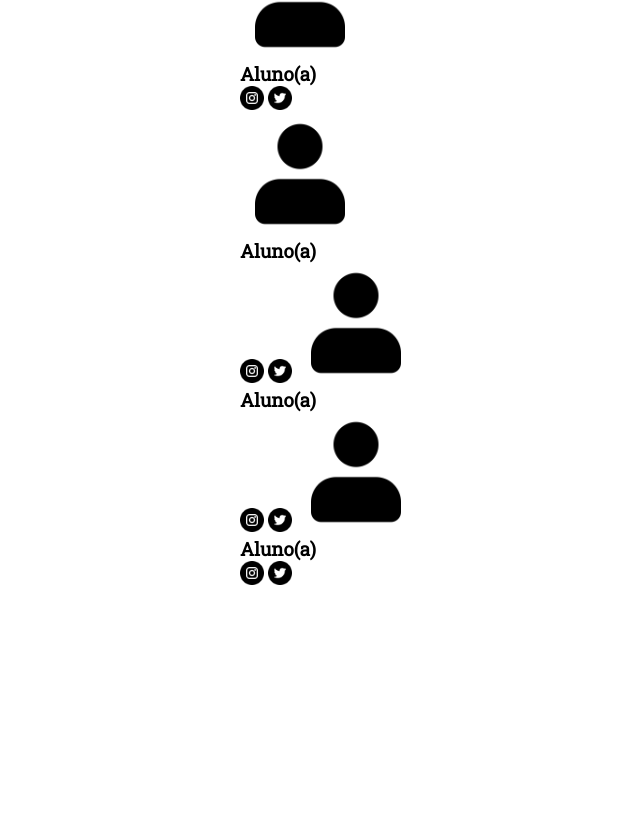
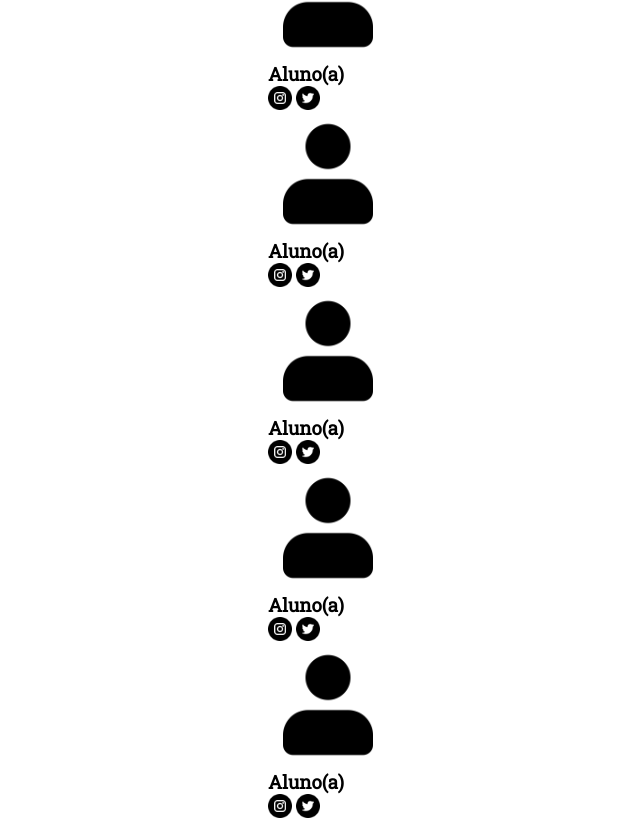
Before and after one commit to sasahvicentee/site-escola-alura2, a plain HTML site: page index.html in a window 1280 px wide. Shown: the part 929-1751 px from the top of the page, without its empty margins (56-696 px from the left). Before the commit the page ends 1518 px from the top, so only its background shows below. Drawn offline with Linux system fonts and the light colour scheme.

Commit message:
estudantes

```diff
--- a/index.html
+++ b/index.html
@@ -63,15 +63,35 @@
                             <span></span>
                             <span></span>
                             <span></span>
-                            <img class="estudante-imagem" src="img/pessoa.png" alt="foto-aluno"> </h2>
-                    <h3 class="estudante-nome"> Aluno(a) </h3>
-                    <img class="estudante-icone" src="img/instagram (1).png" alt="icone instagram"> <a href="https://instagram.com/samelavicentte"></a> </img>
-                    <img class="estudante-icone" src= "img/twitter.png" alt="icone twitter"> </img>
-                    <img class="estudante-imagem" src="img/pessoa.png" alt="foto-aluno"> </h2>
-                    <h3 class="estudante-nome"> Aluno(a) </h3>
-                    <img class="estudante-icone" src="img/instagram (1).png" alt="icone instagram"> <a href="https://instagram.com/samelavicentte"></a> </img>
-                    <img class="estudante-icone" src= "img/twitter.png" alt="icone twitter"> </img>
+                            <span></span>
+                            <span></span>
+                            <span></span>
+                            <span></span>
+                            <span></span>
+                            <span></span>
+                            <span></span>
+                            <span></span>
+                            <span></span>
+                            <span></span>
+                            <span></span>
+                            <span></span>
+                            <div>
+                                <img class="estudante-imagem" src="img/pessoa.png" alt="foto-aluno"> </h2>
+                                <h3 class="estudante-nome"> Aluno(a) </h3>
+                                <img class="estudante-icone" src="img/instagram (1).png" alt="icone instagram"> <a href="https://instagram.com/samelavicentte"></a> </img>
+                                <img class="estudante-icone" src= "img/twitter.png" alt="icone twitter"> </img>
 
+                                <div>
+                                    <img class="estudante-imagem" src="img/pessoa.png" alt="foto-aluno"> </h2>
+                                    <h3 class="estudante-nome"> Aluno(a) </h3>
+                                    <img class="estudante-icone" src="img/instagram (1).png" alt="icone instagram"> <a href="https://instagram.com/samelavicentte"></a> </img>
+                                    <img class="estudante-icone" src= "img/twitter.png" alt="icone twitter"> </img>
+
+                                    <div>
+                                        <img class="estudante-imagem" src="img/pessoa.png" alt="foto-aluno"> </h2>
+                                        <h3 class="estudante-nome"> Aluno(a) </h3>
+                                        <img class="estudante-icone" src="img/instagram (1).png" alt="icone instagram"> <a href="https://instagram.com/samelavicentte"></a> </img>
+                                        <img class="estudante-icone" src= "img/twitter.png" alt="icone twitter"> </img>
 
                </div>
 
```
